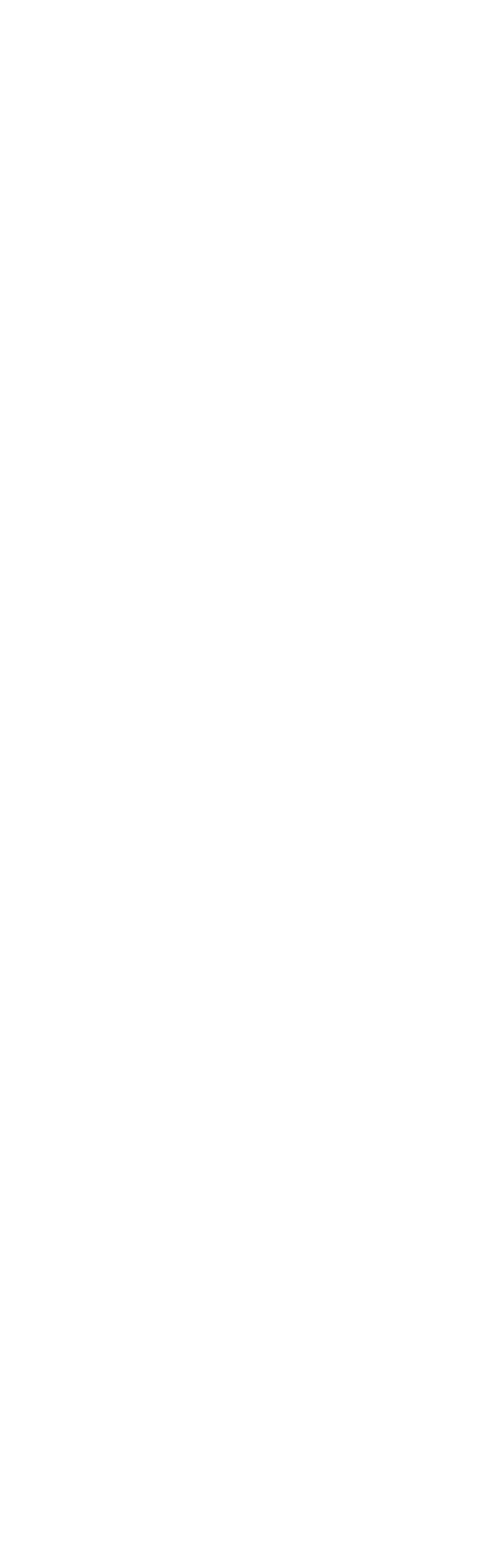
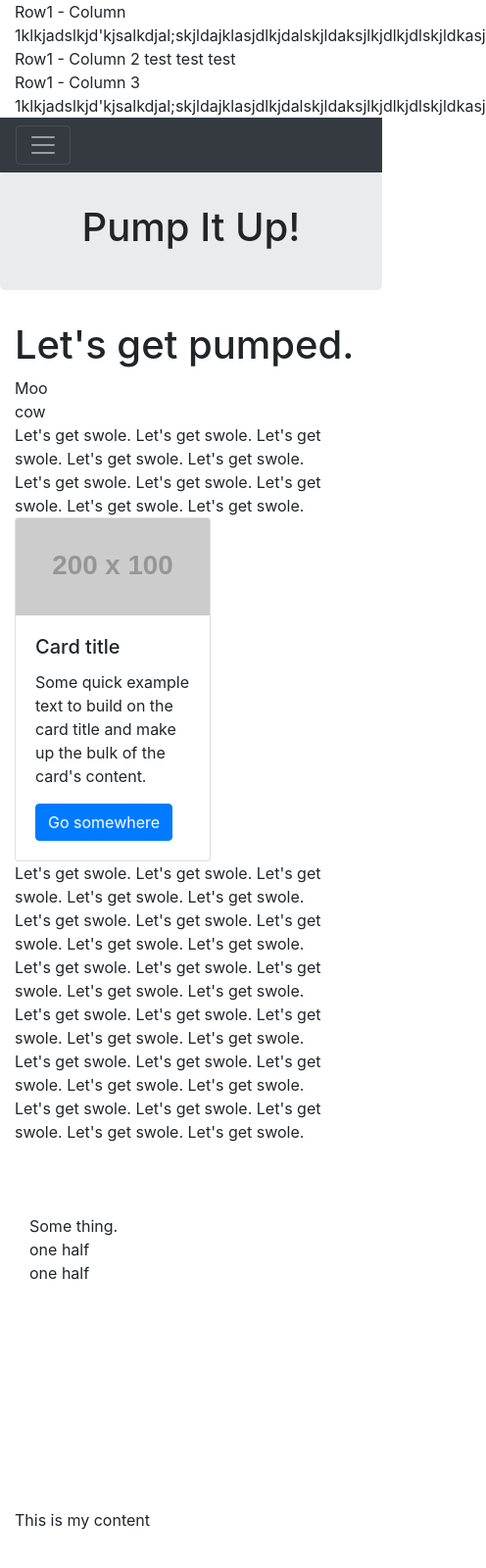
Before and after one commit to mike-odom/PumpItUp, a plain HTML site: page index.html in a window 390 px wide. Shown: the whole page at 98% size, 496 px wide, since content can reach past the window. Before the commit the page ends 844 px from the top, so only its background shows below. Drawn offline with nearby package versions, Linux system fonts and the light colour scheme; placeholder pictures from the web are drawn by us.

Commit message:
Editing swoll

```diff
--- a/index.html
+++ b/index.html
@@ -1,8 +1,107 @@
 <html>
 	<head>
+		<link rel="stylesheet" href="https://stackpath.bootstrapcdn.com/bootstrap/4.1.3/css/bootstrap.min.css" integrity="sha384-MCw98/SFnGE8fJT3GXwEOngsV7Zt27NXFoaoApmYm81iuXoPkFOJwJ8ERdknLPMO" crossorigin="anonymous">
 
+		<meta name="viewport" content="width=device-width, initial-scale=1.0">
+
+		<style>
+			#sidebar {
+				height: 300px;
+			}
+		</style>
 	</head>
 	<body>
+		   <div class="container">
+       <div class="row">
+           <div class="col-md-4">Row1 - Column 1klkjadslkjd'kjsalkdjal;skjldajklasjdlkjdalskjldaksjlkjdlkjdlskjldkasj</div>
+           <div class="col-md-4">Row1 - Column 2 test test test</div>
+           <div class="col-md-4">Row1 - Column 3 1klkjadslkjd'kjsalkdjal;skjldajklasjdlkjdalskjldaksjlkjdlkjdlskjldkasj</div>
+       </div>
+   </div>
+			<header class="pos-f-t">
+					<div class="collapse" id="navbarToggleExternalContent">
+						<div class="bg-dark p-4">
+							<h5 class="text-white h4">Collapsed content</h5>
+							<span class="text-muted">Toggleable via the navbar brand.</span>
+						</div>
+					</div>
+					<nav class="navbar navbar-dark bg-dark">
+						<button class="navbar-toggler" type="button" data-toggle="collapse" data-target="#navbarToggleExternalContent" aria-controls="navbarToggleExternalContent" aria-expanded="false" aria-label="Toggle navigation">
+							<span class="navbar-toggler-icon"></span>
+						</button>
+					</nav>
+				</header>
 
+				<div class="jumbotron text-center">
+					<h1>Pump It Up!</h1>
+				</div>
+
+
+				<div class="container">
+					<div class="row">
+						<div class="col-md-12">
+							<h1>Let's get pumped.</h1>
+							Moo<br>cow
+						</div>
+					</div>
+					<div class="row">
+						<div class="col-md-3">Let's get swole. Let's get swole. Let's get swole. Let's get swole. Let's get swole. </div>
+						<div class="col-md-3">Let's get swole. Let's get swole. Let's get swole. Let's get swole. Let's get swole. </div>
+						<div class="col-md-3">
+
+								<div class="card" style="width: 200px;">
+										<img class="card-img-top" src="https://placehold.it/200x100" alt="Card image cap">
+										<div class="card-body">
+											<h5 class="card-title">Card title</h5>
+											<p class="card-text">Some quick example text to build on the card title and make up the bulk of the card's content.</p>
+											<a href="#" class="btn btn-primary">Go somewhere</a>
+										</div>
+									</div>
+
+						</div>
+					</div>
+
+					<div class="row">
+							<div class="col-md-2">Let's get swole. Let's get swole. Let's get swole. Let's get swole. Let's get swole. </div>
+							<div class="col-md-2">Let's get swole. Let's get swole. Let's get swole. Let's get swole. Let's get swole. </div>
+							<div class="col-md-2">Let's get swole. Let's get swole. Let's get swole. Let's get swole. Let's get swole. </div>
+							<div class="col-md-2">Let's get swole. Let's get swole. Let's get swole. Let's get swole. Let's get swole. </div>
+							<div class="col-md-2">Let's get swole. Let's get swole. Let's get swole. Let's get swole. Let's get swole. </div>
+							<div class="col-md-2">Let's get swole. Let's get swole. Let's get swole. Let's get swole. Let's get swole. </div>
+
+						</div>
+				</div>
+
+				<br><br><br>
+
+				<div class="container">
+					<div class="row">
+
+						<div class="col-md-4">
+							<div id="sidebar" class="container">
+								<div class="row">
+									<div class="col-md-12">
+											Some thing.
+									</div>
+								</div>
+								<div class="row">
+									<div class="col-md-6">
+										one half
+									</div>
+									<div class="col-md-6">
+											one half
+									</div>
+								</div>
+							</div>
+						</div>
+
+						<div class="col-md-8">
+							This is my content
+						</div>
+					</div>
+				</div>
+
+				<br>
+				<br><br><br><br>
 	</body>
 </html>
```
